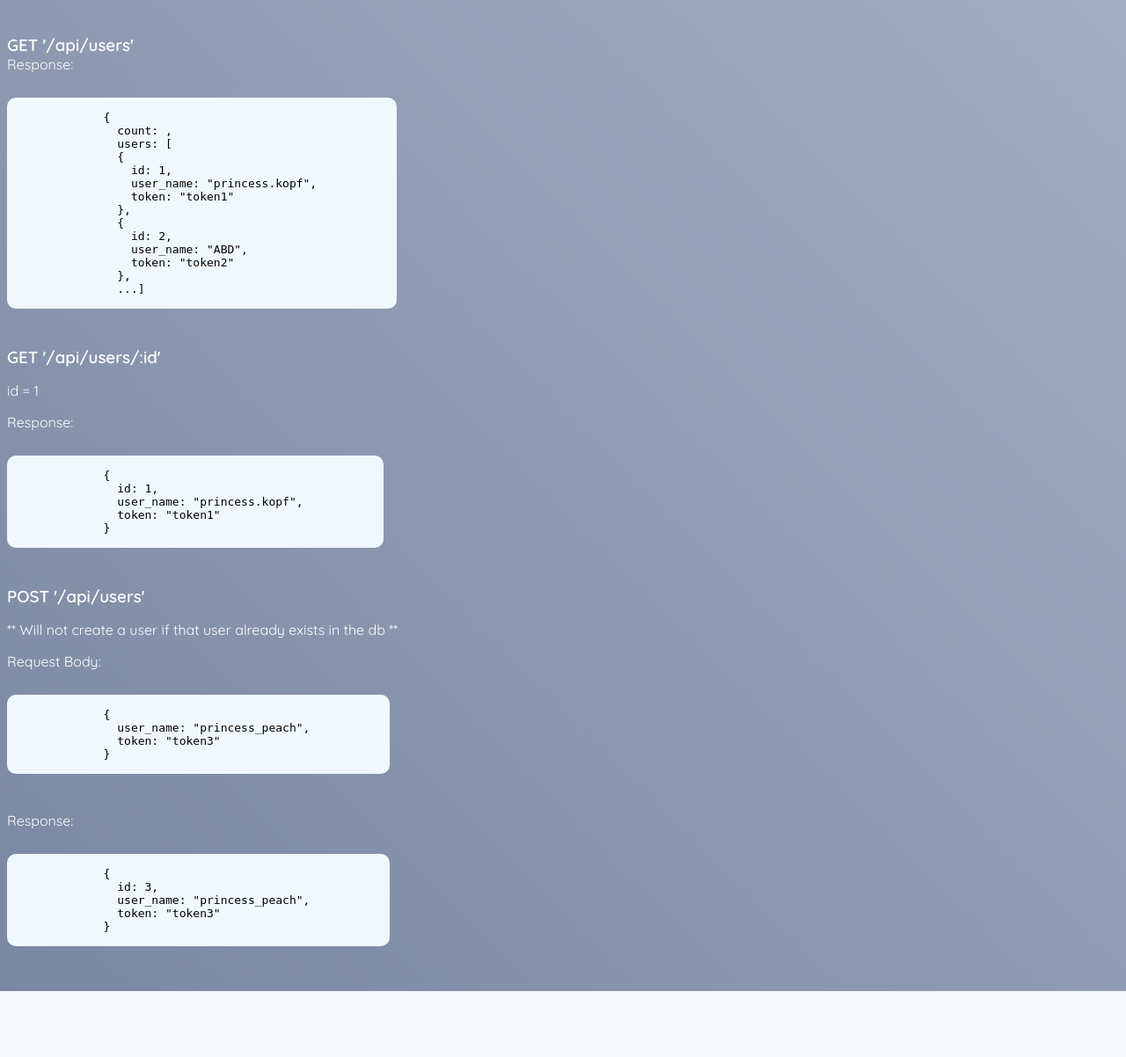
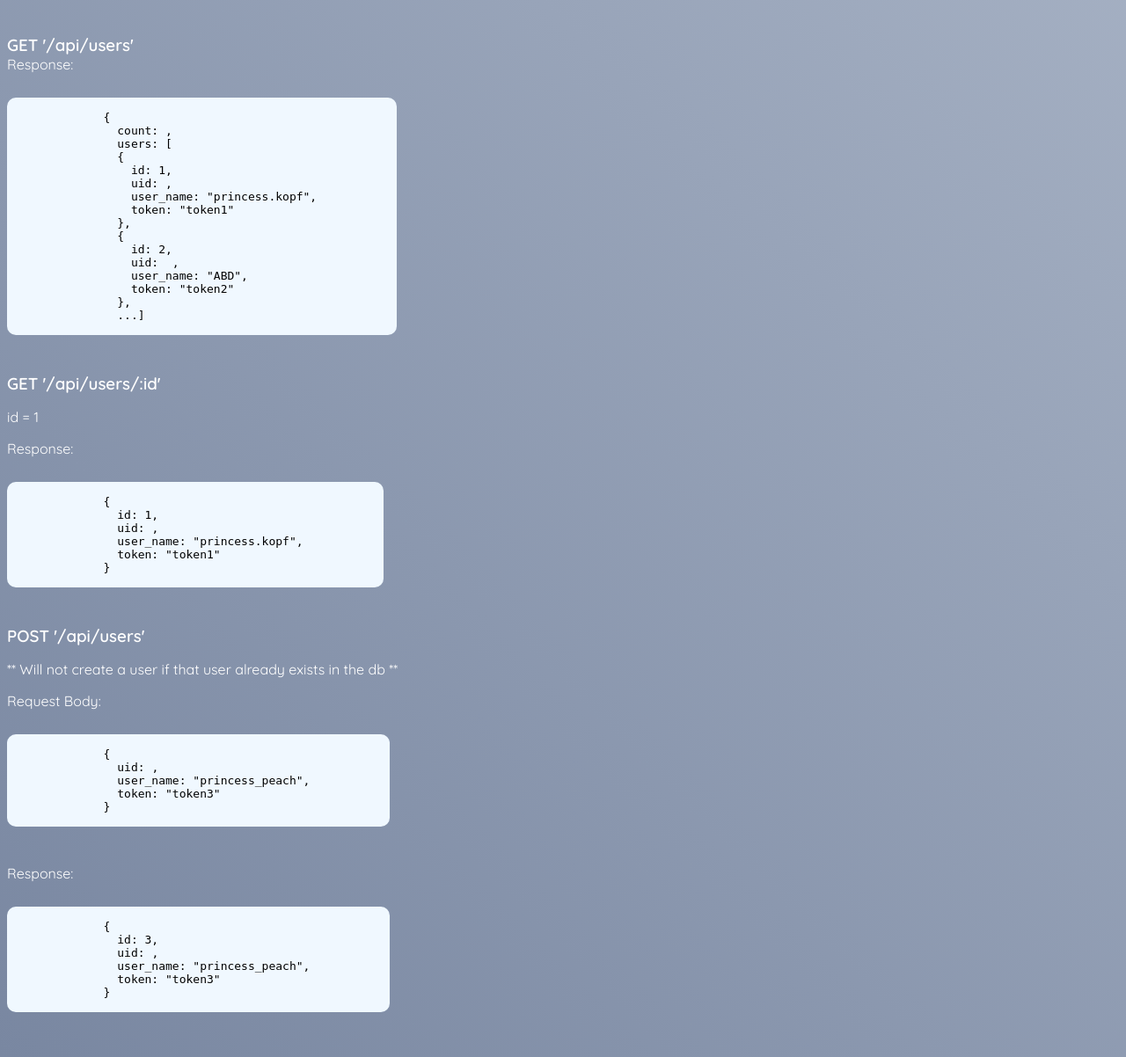
Before and after one commit to SOM-Timer/som_timer_be, a Flask app: page / in a window 1280 px wide. Shown: the part 2206-3408 px from the top of the page at 88% size. Before the commit the page ends 3333 px from the top, so only its background shows below. Run offline with Flask 2, Linux system fonts and the light colour scheme.

Commit message:
Update documentation for users endpoints to include Uid

```diff
--- a/application/templates/documentation.html
+++ b/application/templates/documentation.html
@@ -133,11 +133,13 @@
                 users: [
                 {
                   id: 1,
+                  uid: <user_id specific to google OAuth>,
                   user_name: "princess.kopf",
                   token: "token1"
                 },
                 {
                   id: 2,
+                  uid:  <user_id specific to google OAuth>,
                   user_name: "ABD",
                   token: "token2"
                 },
@@ -154,6 +156,7 @@
             <p class="code_block">
               {
                 id: 1,
+                uid: <user_id specific to google OAuth>,
                 user_name: "princess.kopf",
                 token: "token1"
               }
@@ -168,6 +171,7 @@
           <pre>
             <p class="code_block">
               {
+                uid: <user_id specific to google OAuth>,
                 user_name: "princess_peach",
                 token: "token3"
               }
@@ -178,6 +182,7 @@
             <p class="code_block">
               {
                 id: 3,
+                uid: <user_id specific to google OAuth>,
                 user_name: "princess_peach",
                 token: "token3"
               }
```
